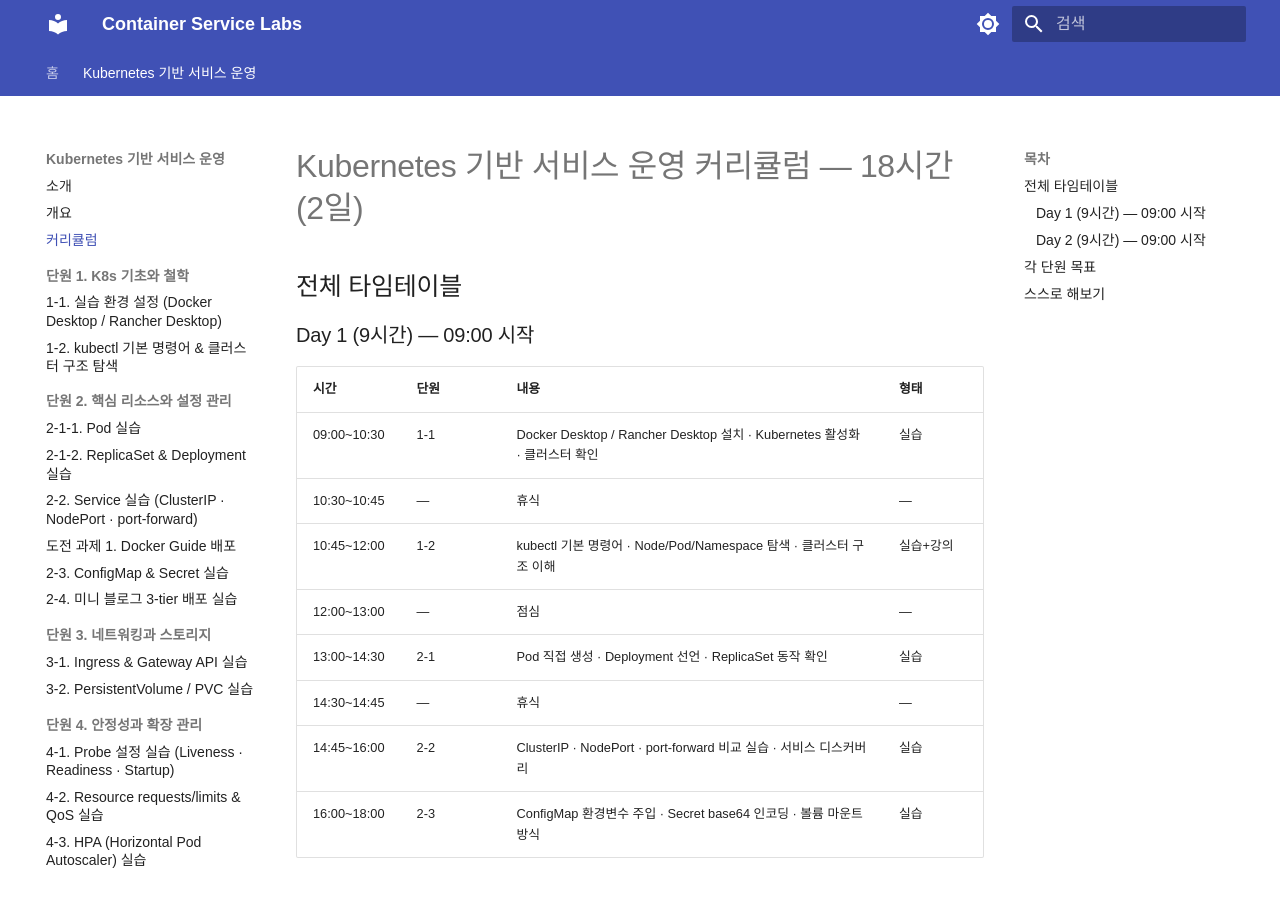
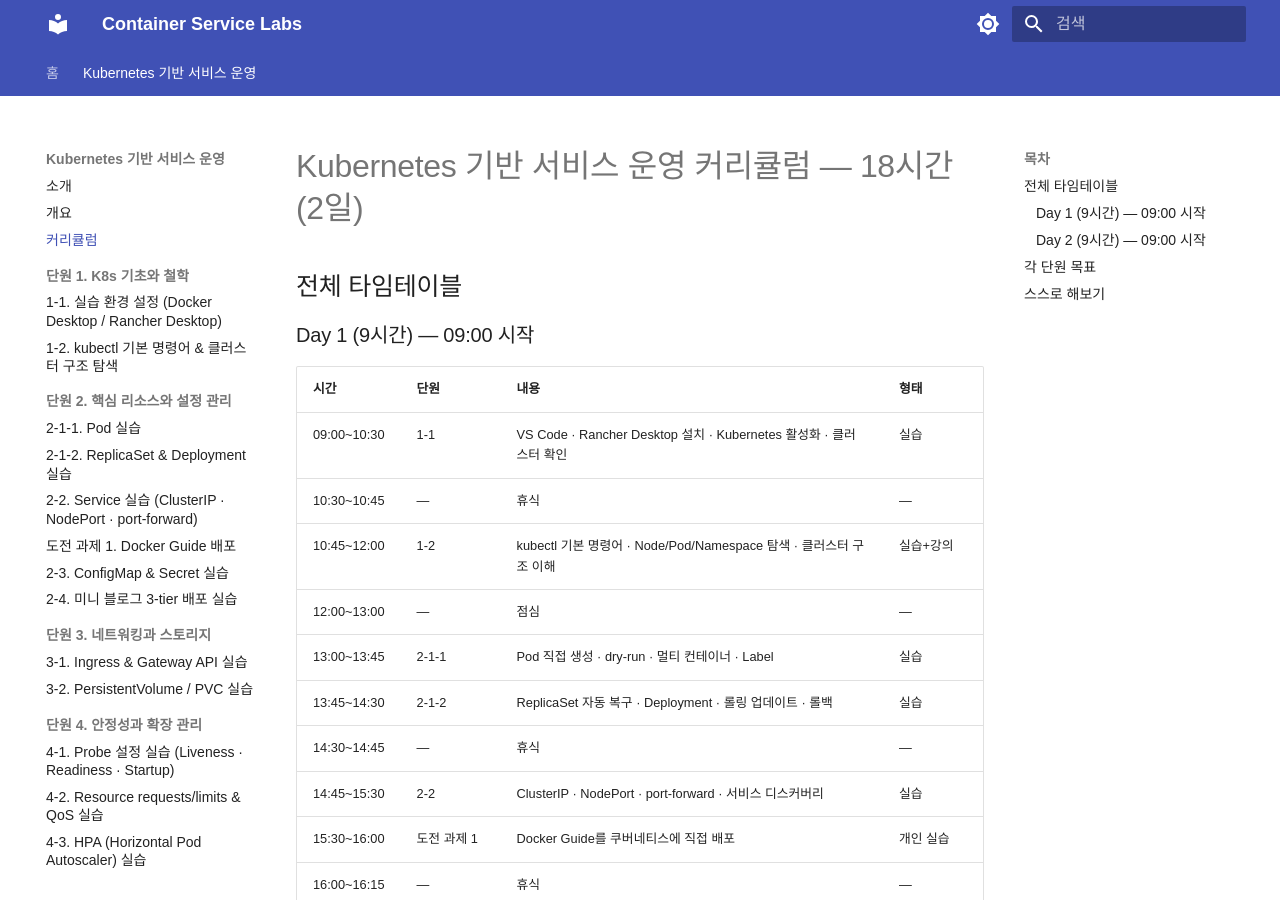
Before and after one commit to skilleat-labs/docker-k8s-labs, an MkDocs documentation site: the page built from docs/modules/module10/curriculum.md, in a window 1280 px wide and 900 px high. Built offline with MkDocs 1.6.1 and Material for MkDocs 9.7.7, drawn with Linux system fonts in a browser that asks for light colours; some web fonts are replaced.

Commit message:
docs: Day 1 커리큘럼 재편성 — 2-1-1/2-1-2 분리, 도전과제1 추가, 2-3 16:15 시작으로 조정

```diff
--- a/docs/modules/module10/curriculum.md
+++ b/docs/modules/module10/curriculum.md
@@ -6,14 +6,17 @@
 
 | 시간 | 단원 | 내용 | 형태 |
 |------|------|------|------|
-| 09:00~10:30 | 1-1 | Docker Desktop / Rancher Desktop 설치 · Kubernetes 활성화 · 클러스터 확인 | 실습 |
+| 09:00~10:30 | 1-1 | VS Code · Rancher Desktop 설치 · Kubernetes 활성화 · 클러스터 확인 | 실습 |
 | 10:30~10:45 | — | 휴식 | — |
 | 10:45~12:00 | 1-2 | kubectl 기본 명령어 · Node/Pod/Namespace 탐색 · 클러스터 구조 이해 | 실습+강의 |
 | 12:00~13:00 | — | 점심 | — |
-| 13:00~14:30 | 2-1 | Pod 직접 생성 · Deployment 선언 · ReplicaSet 동작 확인 | 실습 |
+| 13:00~13:45 | 2-1-1 | Pod 직접 생성 · dry-run · 멀티 컨테이너 · Label | 실습 |
+| 13:45~14:30 | 2-1-2 | ReplicaSet 자동 복구 · Deployment · 롤링 업데이트 · 롤백 | 실습 |
 | 14:30~14:45 | — | 휴식 | — |
-| 14:45~16:00 | 2-2 | ClusterIP · NodePort · port-forward 비교 실습 · 서비스 디스커버리 | 실습 |
-| 16:00~18:00 | 2-3 | ConfigMap 환경변수 주입 · Secret base64 인코딩 · 볼륨 마운트 방식 | 실습 |
+| 14:45~15:30 | 2-2 | ClusterIP · NodePort · port-forward · 서비스 디스커버리 | 실습 |
+| 15:30~16:00 | 도전 과제 1 | Docker Guide를 쿠버네티스에 직접 배포 | 개인 실습 |
+| 16:00~16:15 | — | 휴식 | — |
+| 16:15~18:00 | 2-3 | ConfigMap 환경변수 주입 · Secret base64 인코딩 · 볼륨 마운트 방식 | 실습 |
 
 ### Day 2 (9시간) — 09:00 시작
 
```
